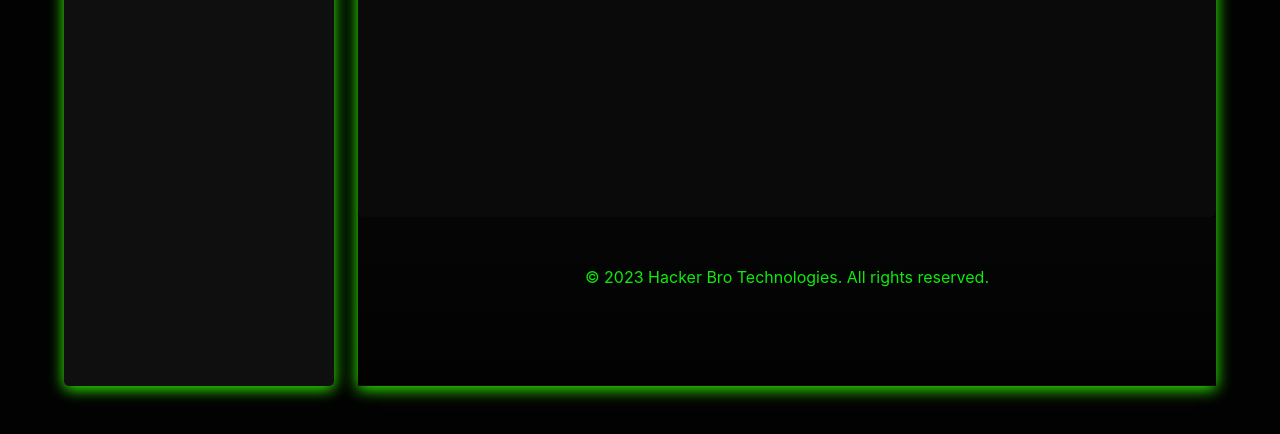
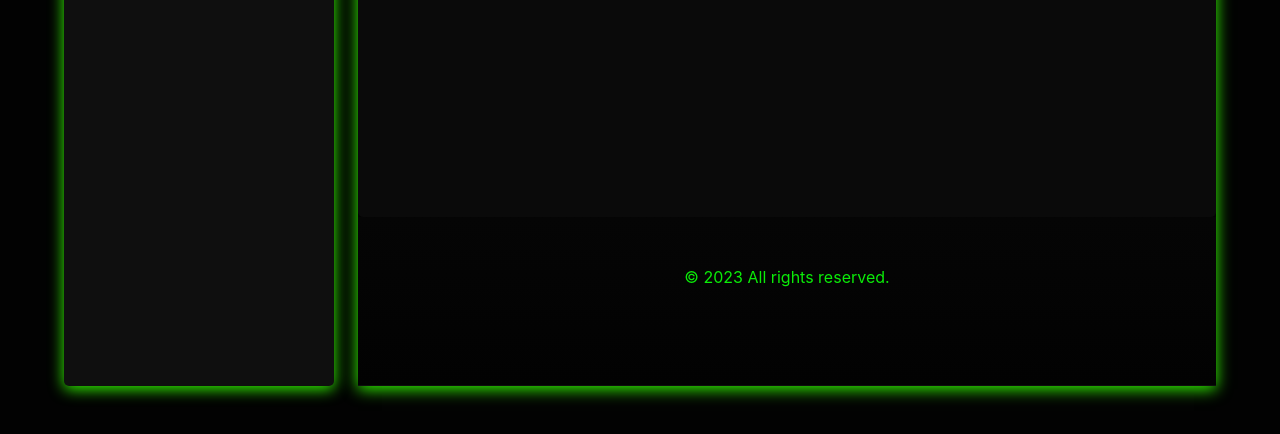
Before and after one commit to u1tr0nex/u1tr0nex.github.io, a plain HTML site: page index.html in a window 1280 px wide. Shown: the part 412-846 px from the top of the page. Drawn offline with nearby package versions, Linux system fonts and the light colour scheme.

Commit message:
Update index.html

```diff
--- a/index.html
+++ b/index.html
@@ -73,8 +73,8 @@
                 <div class="footer dark-mode" style="text-align: center">
                   <p>
                     &copy; 2023
-                    <a href="https://hackerbro.in"
-                      >Hacker Bro Technologies. All rights reserved.
+                    <a href="#"
+                      > All rights reserved.
                     </a>
                   </p>
                 </div>
```
